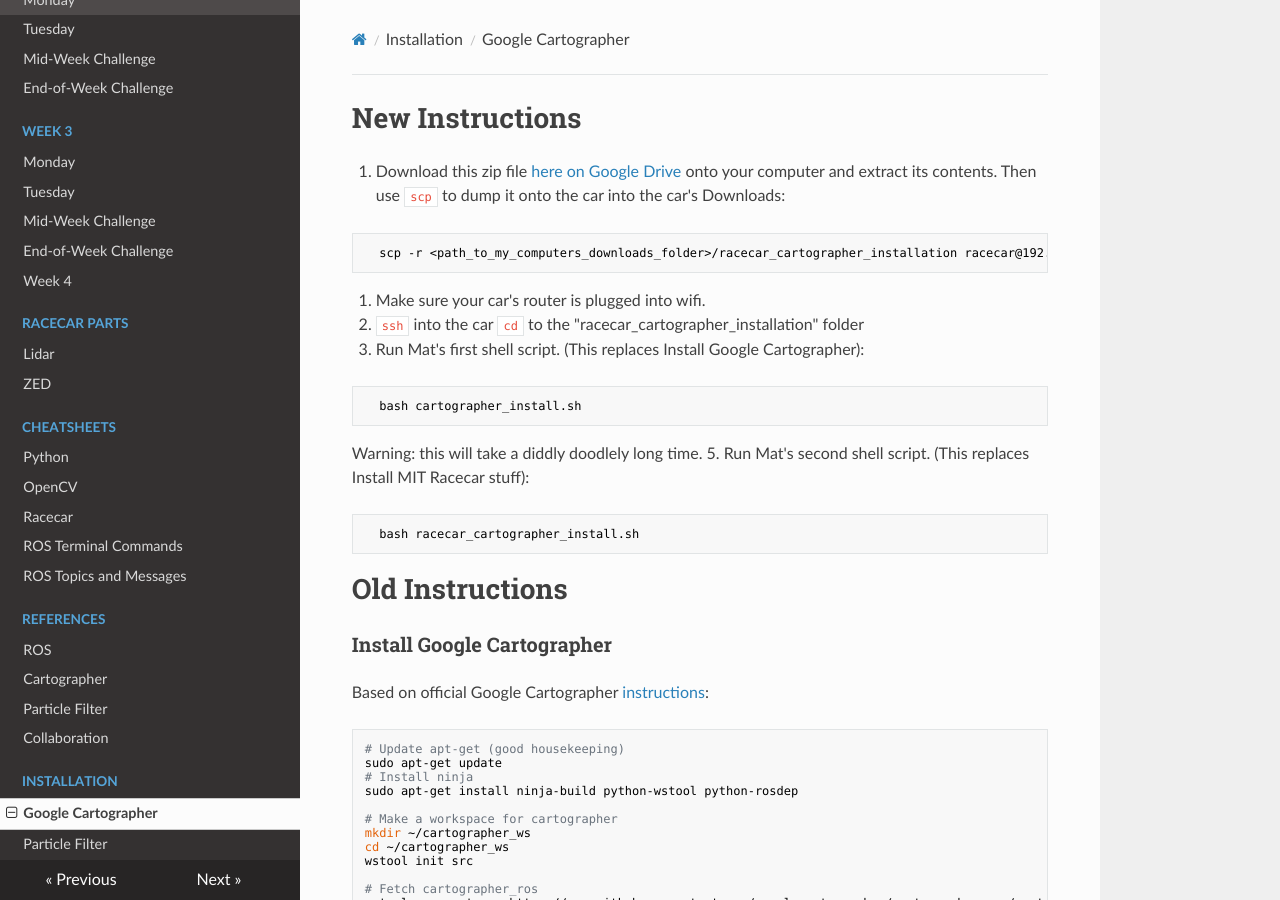
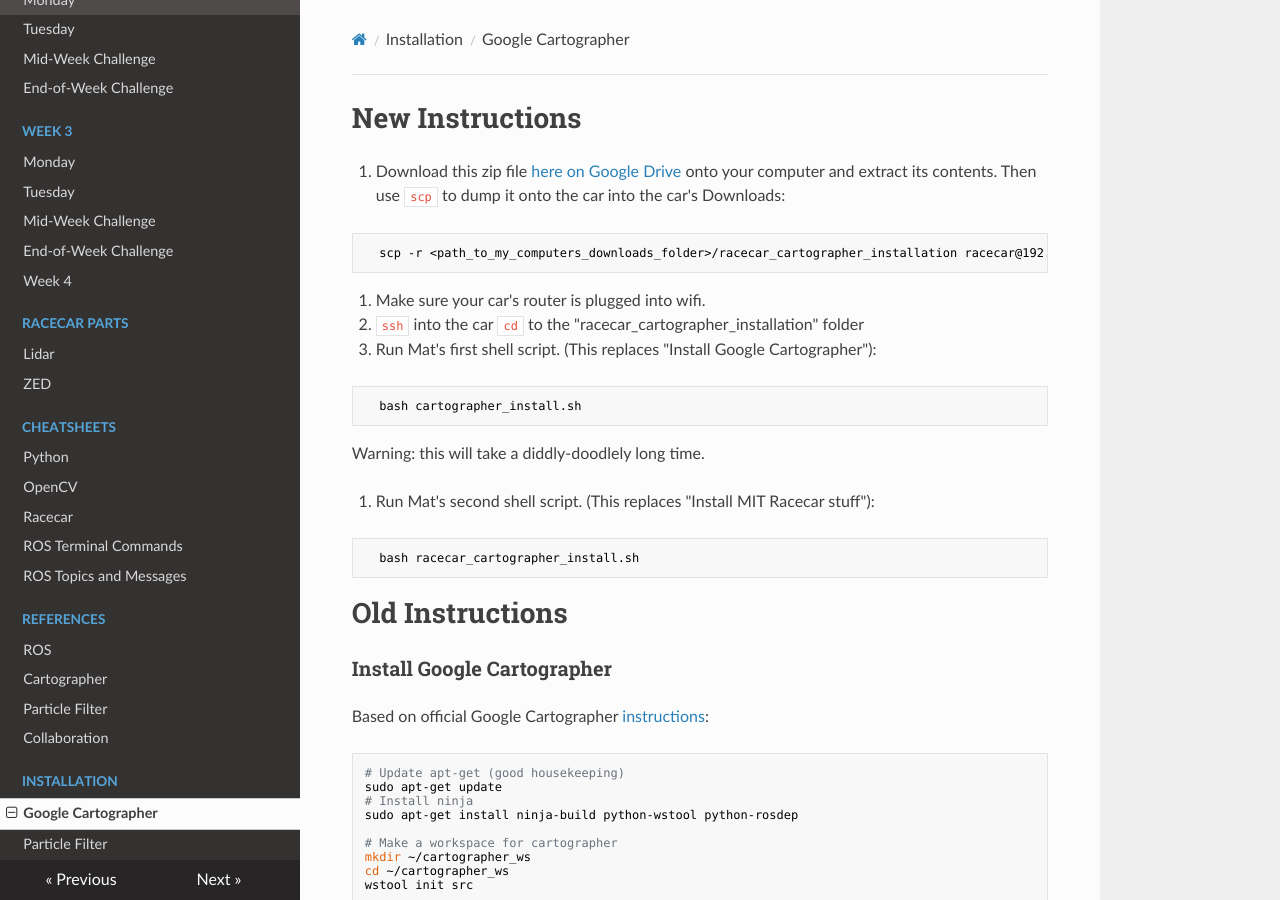
Before and after one commit to ChrisLindland/racecar-website, an MkDocs documentation site: the page built from docs/maps/cartographer/cartographer_installation.md, in a window 1280 px wide and 900 px high. Built offline with MkDocs 1.6.1, drawn with Linux system fonts in a browser that asks for light colours; nearby versions of some CDN libraries.

Commit message:
Update cartographer_installation.md

````diff
--- a/docs/maps/cartographer/cartographer_installation.md
+++ b/docs/maps/cartographer/cartographer_installation.md
@@ -5,12 +5,13 @@
 ```
 2. Make sure your car's router is plugged into wifi.
 3. `ssh` into the car `cd` to the "racecar_cartographer_installation" folder
-4. Run Mat's first shell script. (This replaces Install Google Cartographer):
+4. Run Mat's first shell script. (This replaces "Install Google Cartographer"):
 ```bash
   bash cartographer_install.sh
 ```
-Warning: this will take a diddly doodlely long time.
-5. Run Mat's second shell script. (This replaces Install MIT Racecar stuff):
+Warning: this will take a diddly-doodlely long time.
+
+5. Run Mat's second shell script. (This replaces "Install MIT Racecar stuff"):
 ```bash
   bash racecar_cartographer_install.sh
 ```
````
